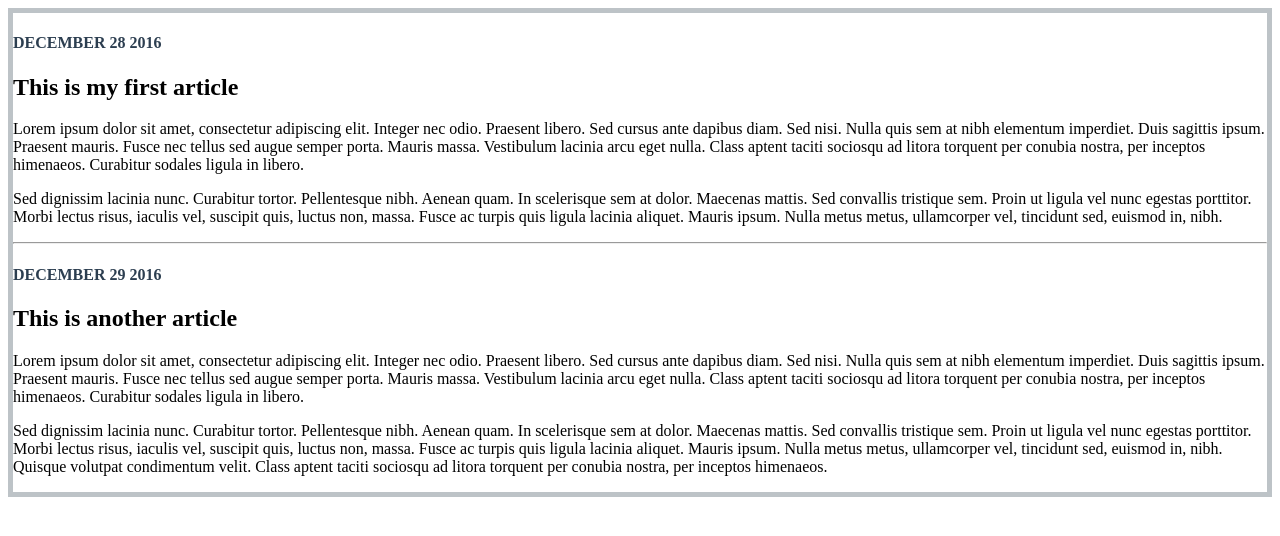
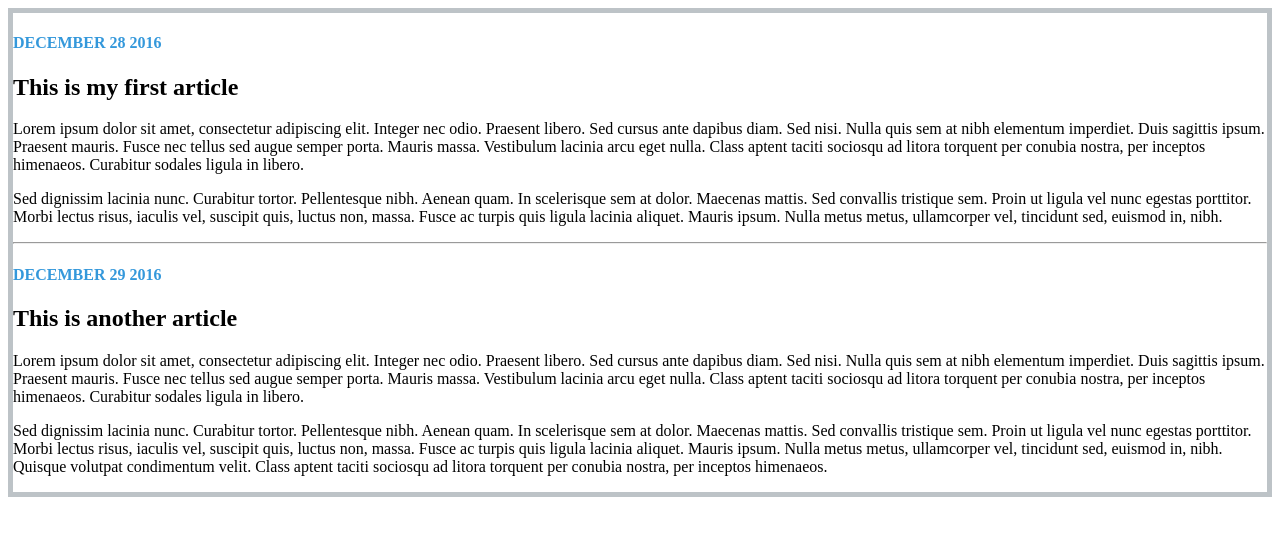
Before and after one commit to yahya09206/cssBlog, a plain HTML site: page index.html in a window 1280 px wide. Drawn offline with Linux system fonts and the light colour scheme; a web font is replaced by a local one.

Commit message:
fixed color for dates

```diff
--- a/styles.css
+++ b/styles.css
@@ -3,6 +3,6 @@
 }
 
 h4 {
-	color: #2c3e50;
+	color: #3498db;
 	text-transform: uppercase;
 }
```
